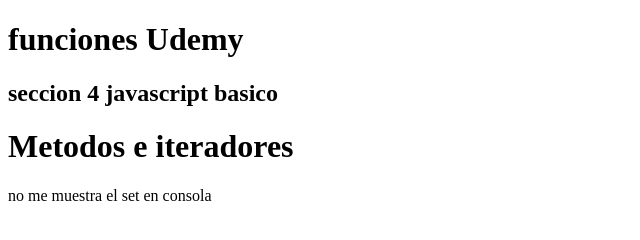
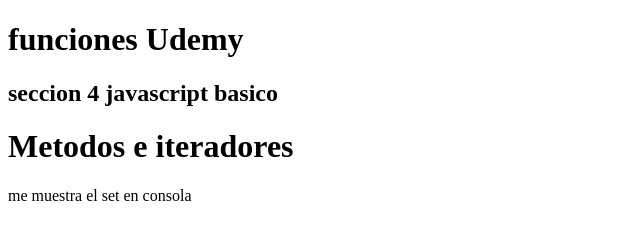
Before and after one commit to diego-diaz-armas/fullstack-javascriptPT2, a plain HTML site: page funciones udemy.html in a window 1280 px wide. Shown: the full height of the page, 0-640 px from the left. Drawn offline with Linux system fonts and the light colour scheme.

Commit message:
"master"

```diff
--- a/funciones udemy.html
+++ b/funciones udemy.html
@@ -99,7 +99,7 @@ console.log(b2);
             console.log("el set tambien tiene iteradores:");
 
             const set1= new Set([1,2,3,'hola',28,{a:1}]);
-            document.write("<p>no me muestra el set en consola </p>");
+            document.write("<p> me muestra el set en consola </p>");
             console.log('mi set '+ `${set1}`);
             console.log(typeof set1);
             console.log(set1);
@@ -123,6 +123,14 @@ console.log(b2);
             console.log('mi array ' + `${miArray}`);
             console.log(miArray);
             console.log(" ");
+            //length = longitud
+            //en los array hay metodos implisitos .length , .push,etc.
+            console.log(miArray);
+            miArray.push(110);//push agrega elementos al array
+            console.log(miArray);
+            console.log(miArray.length);
+            console.log("length nos devuelve la cantidad de elementos del array");
+            console.log(miArray(2));//mostrara el valor del indice 2 se le llama notacion de oracles
 
  </script>
 </body>
```
